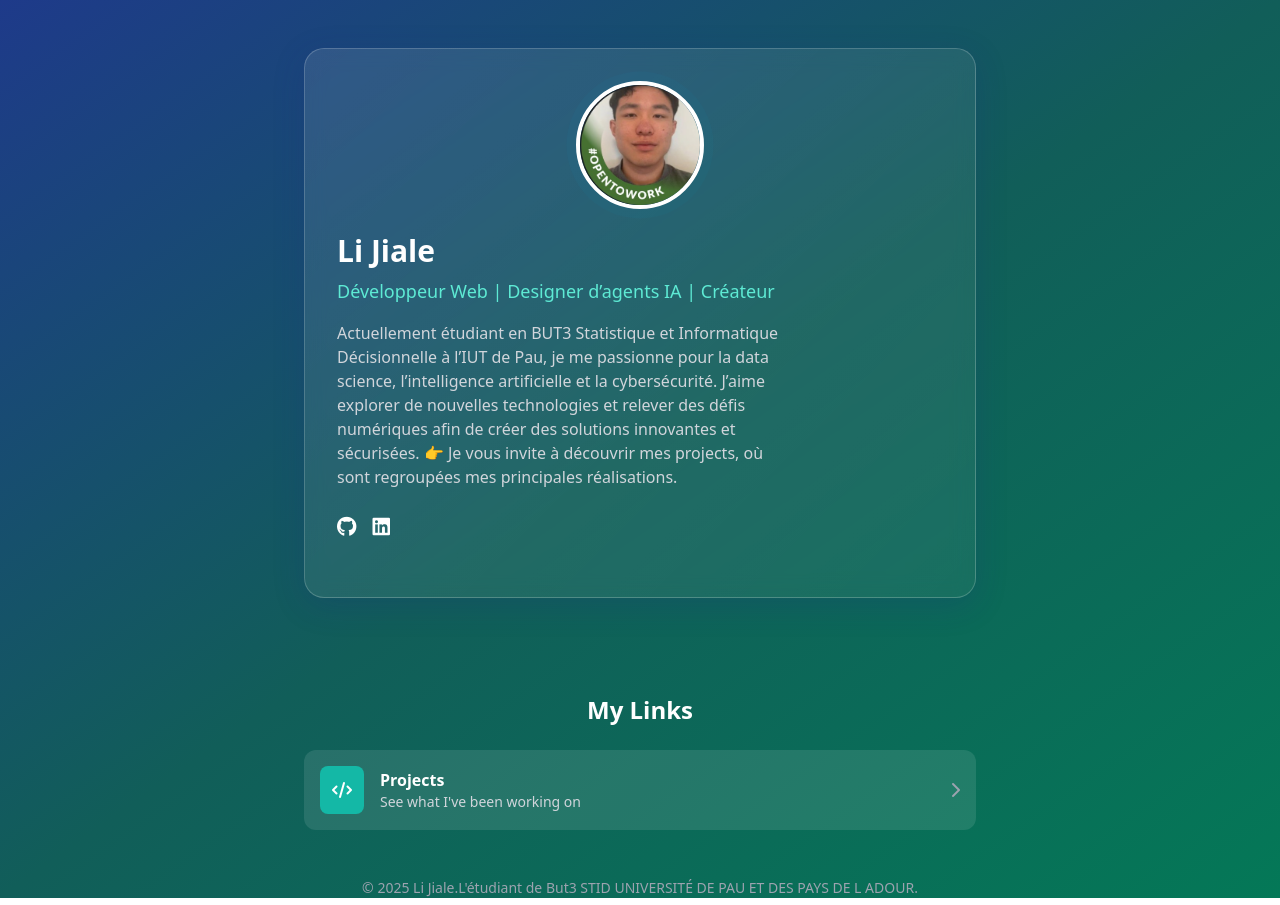
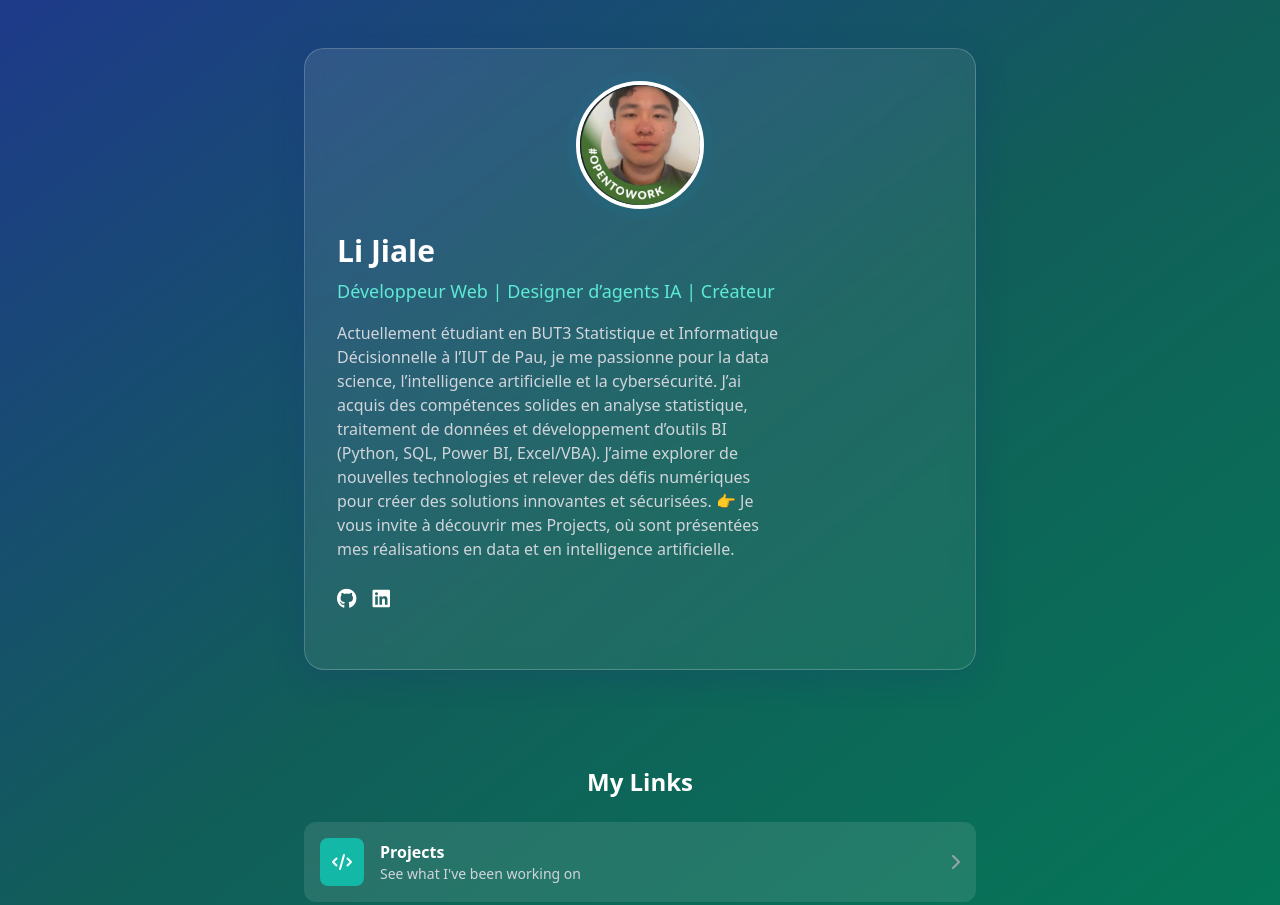
Before and after one commit to Lijiale-coding/person-web, a website: page src/index.html in a window 1280 px wide. Shown: the top 905 px of the page. Drawn offline with nearby package versions, Linux system fonts and the light colour scheme.

Commit message:
Update index.html

```diff
--- a/src/index.html
+++ b/src/index.html
@@ -73,8 +73,8 @@
                 <h1 class="text-3xl font-bold mb-2">Li Jiale</h1>
                 <p class="text-lg text-teal-300 mb-4"> Développeur Web | Designer d’agents IA | Créateur</p>
                 <p class="text-gray-300 mb-6 max-w-md">
-                    Actuellement étudiant en BUT3 Statistique et Informatique Décisionnelle à l’IUT de Pau, je me passionne pour la data science, l’intelligence artificielle et la cybersécurité. J’aime explorer de nouvelles technologies et relever des défis numériques afin de créer des solutions innovantes et sécurisées.
-                    👉 Je vous invite à découvrir mes projects, où sont regroupées mes principales réalisations.
+                    Actuellement étudiant en BUT3 Statistique et Informatique Décisionnelle à l’IUT de Pau, je me passionne pour la data science, l’intelligence artificielle et la cybersécurité. J’ai acquis des compétences solides en analyse statistique, traitement de données et développement d’outils BI (Python, SQL, Power BI, Excel/VBA). J’aime explorer de nouvelles technologies et relever des défis numériques pour créer des solutions innovantes et sécurisées.
+                    👉 Je vous invite à découvrir mes Projects, où sont présentées mes réalisations en data et en intelligence artificielle.
                 </p>
 
                 <!-- Social Links -->
```
